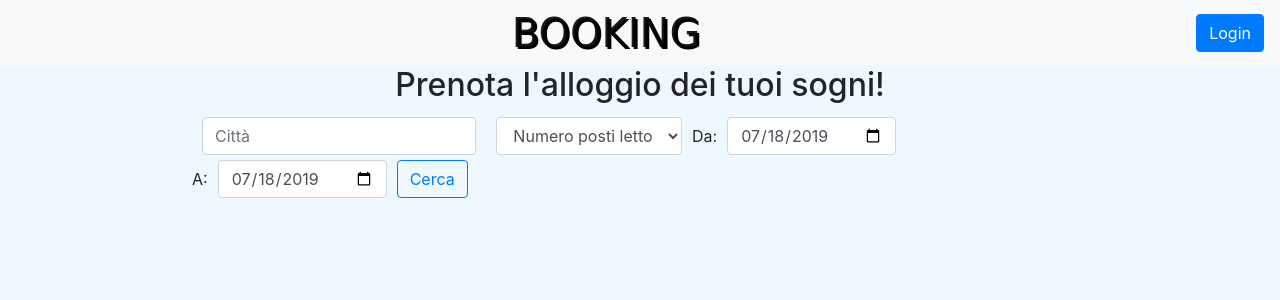
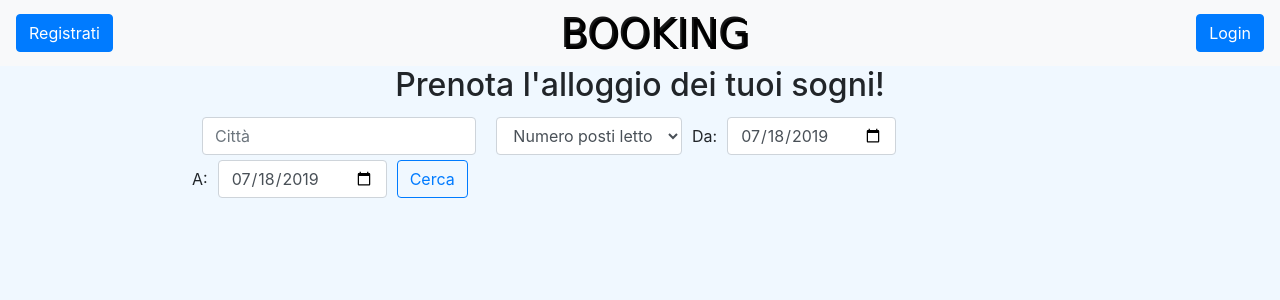
Before and after one commit to lucasimula/isw_progetto, a Django app: page /home/ in a window 1280 px wide. Shown: the top 300 px of the page. Run offline with Django 3.2, Linux system fonts and the light colour scheme; some libraries are stand-ins or nearby versions.

Commit message:
inizio signin

```diff
--- a/progetto_isw/templates/base.html
+++ b/progetto_isw/templates/base.html
@@ -10,6 +10,9 @@
 <body>
     <nav class="navbar navbar-light bg-light justify-content">
         {% block tasto-sinistro %}{% endblock %}
+        <button id="registrazione" class="btn btn-primary" type="button">
+                <a href="/registrazione/" class="whiteText" >Registrati</a>
+            </button>
         <a class="navbar-brand booki" href="/home/">Booking</a>
         {% if request.session.nomeAlbergatore is not None %}
             <button id="logout" class="btn btn-primary" type="button">
```
